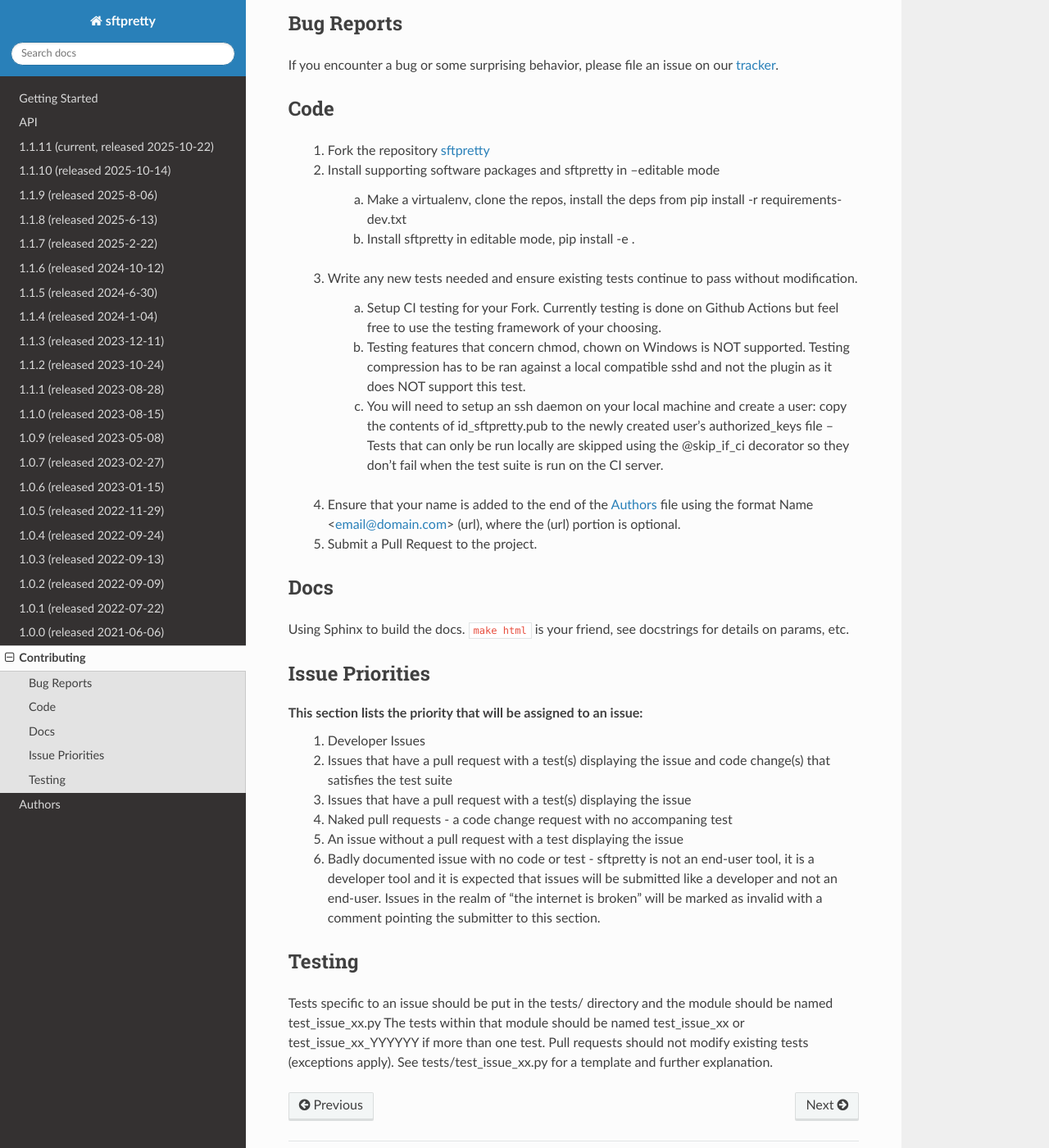
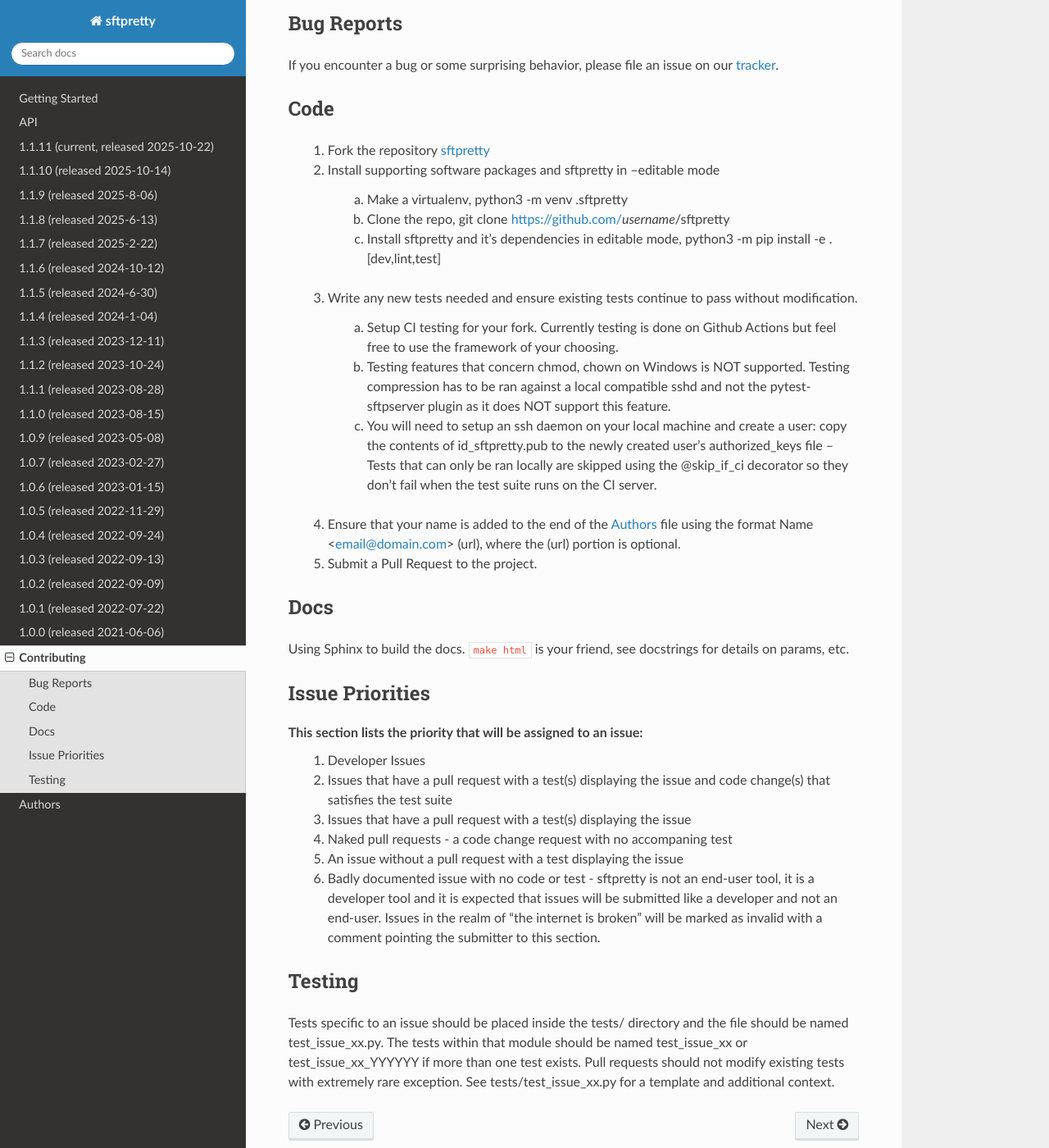
Before and after one commit to byteskeptical/sftpretty, a Sphinx documentation site: the page built from docs/contributing.rst, in a window 1280 px wide and 1400 px high, scrolled down 292 px. Shown: the whole window at 82% size. Built offline with Sphinx 7.4.7 and the Read the Docs theme 3.1.0, drawn with Linux system fonts in a browser that asks for light colours.

Commit message:
updating contribution instructions and fixing left over lint

```diff
--- a/docs/contributing.rst
+++ b/docs/contributing.rst
@@ -13,13 +13,15 @@
     #. Fork the repository `sftpretty <https://github.com/byteskeptical/sftpretty>`_
     #. Install supporting software packages and sftpretty in --editable mode
 
-        a. Make a virtualenv, clone the repos, install the deps from pip install -r requirements-dev.txt
-        b. Install sftpretty in editable mode, pip install -e .
+        a. Make a virtualenv, python3 -m venv .sftpretty
+        b. Clone the repo, git clone https://github.com/`username`/sftpretty
+        c. Install sftpretty and it's dependencies in editable mode, python3 -m pip install -e .[dev,lint,test]
+
     #. Write any new tests needed and ensure existing tests continue to pass without modification.
 
-        a. Setup CI testing for your Fork. Currently testing is done on Github Actions but feel free to use the testing framework of your choosing.
-        b. Testing features that concern chmod, chown on Windows is NOT supported. Testing compression has to be ran against a local compatible sshd and not the plugin as it does NOT support this test.
-        c. You will need to setup an ssh daemon on your local machine and create a user: copy the contents of id_sftpretty.pub to the newly created user's authorized_keys file -- Tests that can only be run locally are skipped using the @skip_if_ci decorator so they don't fail when the test suite is run on the CI server.
+        a. Setup CI testing for your fork. Currently testing is done on Github Actions but feel free to use the framework of your choosing.
+        b. Testing features that concern chmod, chown on Windows is NOT supported. Testing compression has to be ran against a local compatible sshd and not the pytest-sftpserver plugin as it does NOT support this feature.
+        c. You will need to setup an ssh daemon on your local machine and create a user: copy the contents of id_sftpretty.pub to the newly created user's authorized_keys file -- Tests that can only be ran locally are skipped using the @skip_if_ci decorator so they don't fail when the test suite runs on the CI server.
 
     #. Ensure that your name is added to the end of the :doc:`authors` file using the format Name <email@domain.com> (url), where the (url) portion is optional.
     #. Submit a Pull Request to the project.
@@ -40,4 +42,4 @@
 
 Testing
 -------
-Tests specific to an issue should be put in the tests/ directory and the module should be named test_issue_xx.py The tests within that module should be named test_issue_xx or test_issue_xx_YYYYYY if more than one test. Pull requests should not modify existing tests (exceptions apply). See tests/test_issue_xx.py for a template and further explanation.
+Tests specific to an issue should be placed inside the tests/ directory and the file should be named test_issue_xx.py. The tests within that module should be named test_issue_xx or test_issue_xx_YYYYYY if more than one test exists. Pull requests should not modify existing tests with extremely rare exception. See tests/test_issue_xx.py for a template and additional context.
```
Also changed, not shown: sftpretty/__init__.py (+11 -8 lines).
